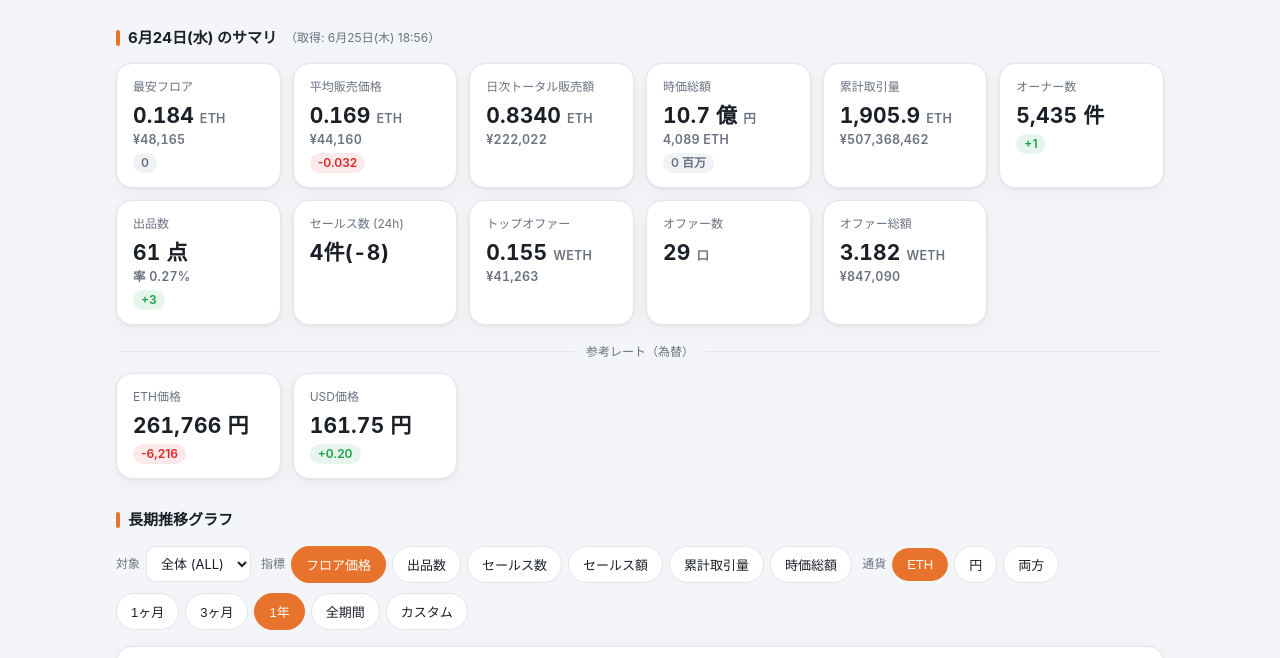
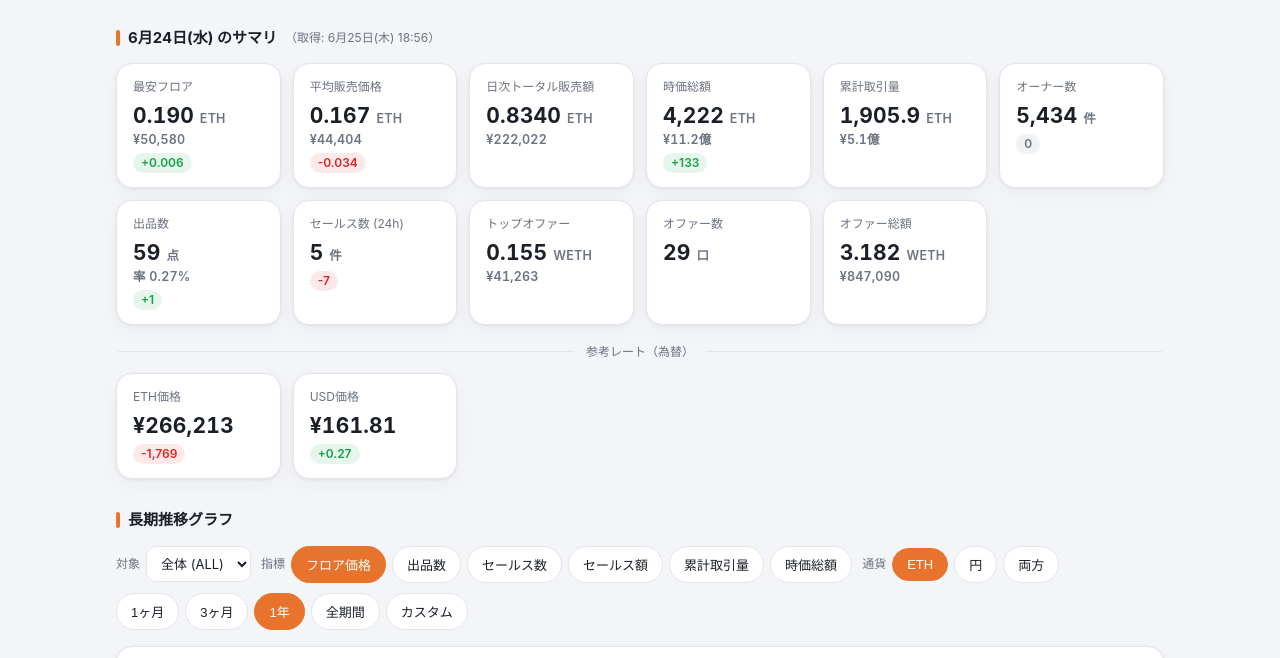
Before and after one commit to ruku-practice/cnp-times, a plain HTML site: page advanced.html in a window 1280 px wide. Shown: the part 75-733 px from the top of the page. Drawn offline with nearby package versions, Linux system fonts and the light colour scheme.

Commit message:
Add --no-sheet flag; top summary now uses history (対象日/0:00) data
- run(write_sheet): --no-sheet でスプレッドシート書き込みをスキップ（調整時に列を増やさない）
- 本日のサマリ各カードを html2 ではなく history 最新(対象日)から算出。前日差も history で計算
- 円は 億/万/円 で整形

Co-Authored-By: Claude Opus 4.8 <noreply@anthropic.com>

```diff
--- a/advanced.html
+++ b/advanced.html
@@ -127,6 +127,6 @@
     </div>
   </div>
 
-  <script src="advanced.js?v=1.6"></script>
+  <script src="advanced.js?v=1.7"></script>
 </body>
 </html>
--- a/advanced.js
+++ b/advanced.js
@@ -93,30 +93,43 @@
       `<div class="v mono">${vMain || '--'}${u}${vSmall ? `<small>${vSmall}</small>` : ''}</div>` +
       (diff != null && txt(diff) !== '' ? `<div>${diffPill(diff)}</div>` : '') + `</div>`;
   }
+  // 円を 億/万/円 で見やすく整形
+  function yenSmart(v) {
+    if (v == null) return '--';
+    const a = Math.abs(v);
+    if (a >= 1e8) return '¥' + (v / 1e8).toFixed(1) + '億';
+    return '¥' + Math.round(v).toLocaleString('ja-JP');
+  }
   function renderToday(p) {
-    const H = HISTORY, li = H.dates.length - 1, ej = H.eth_jpy[li];
-    const jpyOf = (v) => (v != null && ej != null) ? `¥${Math.round(v * ej).toLocaleString('ja-JP')}` : '';
-    const dayVol = H.agg.day_volume[li];      // 日次トータル販売額（NFTT）
-    const totalVol = H.agg.volume[li];        // 累計取引量（補正済み）
-    const O = OFFERS || {};                    // オファー情報（NFTT）
+    // すべて history（対象日 = 取得日の前日＝0:00時点）から算出して整合させる
+    const H = HISTORY, li = H.dates.length - 1, prev = li > 0 ? li - 1 : null, ej = H.eth_jpy[li];
+    const A = H.all, G = H.agg, O = OFFERS || {};
+    const jpyOf = (v) => (v != null && ej != null) ? yenSmart(v * ej) : '';
+    // 前日差（li=対象日 と prev=その前日）
+    const dd = (arr, dec, comma) => {
+      if (prev == null || arr[li] == null || arr[prev] == null) return null;
+      const v = arr[li] - arr[prev];
+      return (v > 0 ? '+' : '') + (comma ? Math.round(v).toLocaleString('ja-JP') : v.toFixed(dec));
+    };
+    const rate = A.listed[li] != null ? (A.listed[li] / (G.supply[li] || 22222) * 100).toFixed(2) + '%' : '';
     // CNP の情報（上段）
     $('today-cards').innerHTML = [
-      card('最安フロア', p.floor.eth, 'ETH', p.floor.jpy ? `¥${p.floor.jpy}` : '', p.floor.ethDiff),
-      card('平均販売価格', p.avg.eth, 'ETH', p.avg.jpy ? `¥${p.avg.jpy}` : '', p.avg.ethDiff),
-      card('日次トータル販売額', eth(dayVol, 4), 'ETH', jpyOf(dayVol), null),
-      card('時価総額', p.marketcap.jpy, '円', p.marketcap.eth ? `${p.marketcap.eth} ETH` : '', p.marketcap.jpyDiff),
-      card('累計取引量', nf(totalVol, 1), 'ETH', jpyOf(totalVol), null),
-      card('オーナー数', p.owners.count, '', '', p.owners.diff),
-      card('出品数', p.listed.count, '', p.listed.rate ? `率 ${p.listed.rate}` : '', p.listed.diff),
-      card('セールス数 (24h)', p.owners.sales, '', '', null),
+      card('最安フロア', eth(A.floor[li], 3), 'ETH', jpyOf(A.floor[li]), dd(A.floor, 3)),
+      card('平均販売価格', eth(G.avg[li], 3), 'ETH', jpyOf(G.avg[li]), dd(G.avg, 3)),
+      card('日次トータル販売額', eth(G.day_volume[li], 4), 'ETH', jpyOf(G.day_volume[li]), null),
+      card('時価総額', nf(G.mcap[li], 0), 'ETH', jpyOf(G.mcap[li]), dd(G.mcap, 0, true)),
+      card('累計取引量', nf(G.volume[li], 1), 'ETH', jpyOf(G.volume[li]), null),
+      card('オーナー数', G.owners[li] != null ? nf(G.owners[li]) : '--', '件', '', dd(G.owners, 0)),
+      card('出品数', A.listed[li] != null ? nf(A.listed[li]) : '--', '点', rate ? `率 ${rate}` : '', dd(A.listed, 0)),
+      card('セールス数 (24h)', G.sales[li] != null ? nf(G.sales[li]) : '--', '件', '', dd(G.sales, 0)),
       card('トップオファー', eth(O.top_offer, 3), 'WETH', jpyOf(O.top_offer), null),
       card('オファー数', O.offer_count != null ? nf(O.offer_count) : '--', '口', '', null),
       card('オファー総額', eth(O.offer_total, 3), 'WETH', jpyOf(O.offer_total), null),
     ].join('');
     // 参考レート（為替・下段）
     $('today-ref-cards').innerHTML = [
-      card('ETH価格', p.refEth.price, '', '', p.refEth.diff),
-      card('USD価格', p.refUsd.price, '', '', p.refUsd.diff),
+      card('ETH価格', H.eth_jpy[li] != null ? '¥' + nf(H.eth_jpy[li]) : '--', '', '', dd(H.eth_jpy, 0, true)),
+      card('USD価格', H.usd[li] != null ? '¥' + Number(H.usd[li]).toFixed(2) : '--', '', '', dd(H.usd, 2)),
     ].join('');
     // 対象日 = 取得日の前日（history の最新日付）。取得日時は latest_collected。
     const repDay = H.dates[li];
@@ -124,7 +137,7 @@
     $('today-title').textContent = `${jpDate(repDay)} のサマリ`;
     $('today-hint').textContent = coll.date ? `（取得: ${jpDate(coll.date)} ${coll.time || ''}）` : '';
     $('meta-date').textContent = jpDate(repDay);
-    $('meta-issue').textContent = p.issue ? `第${p.issue}号` : '';
+    $('meta-issue').textContent = (p && p.issue) ? `第${p.issue}号` : '';
   }
   const WD = ['日', '月', '火', '水', '木', '金', '土'];
   function jpDate(iso) {
```
Also changed, not shown: 1 other file.
